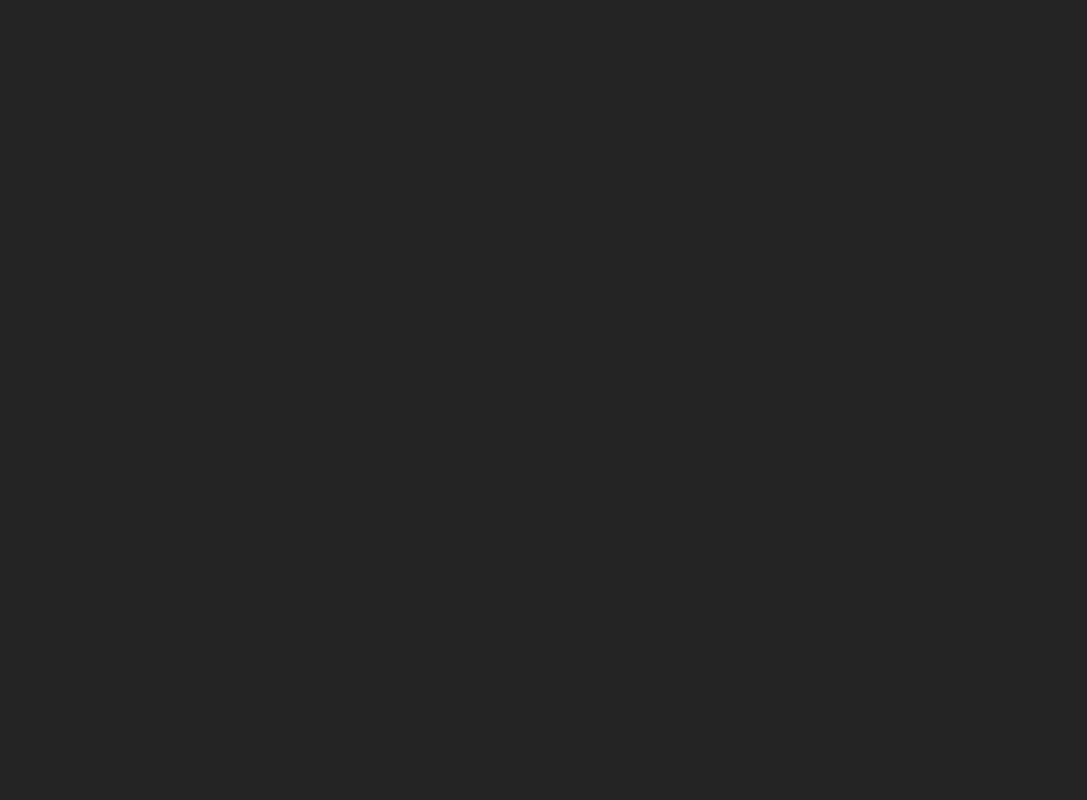
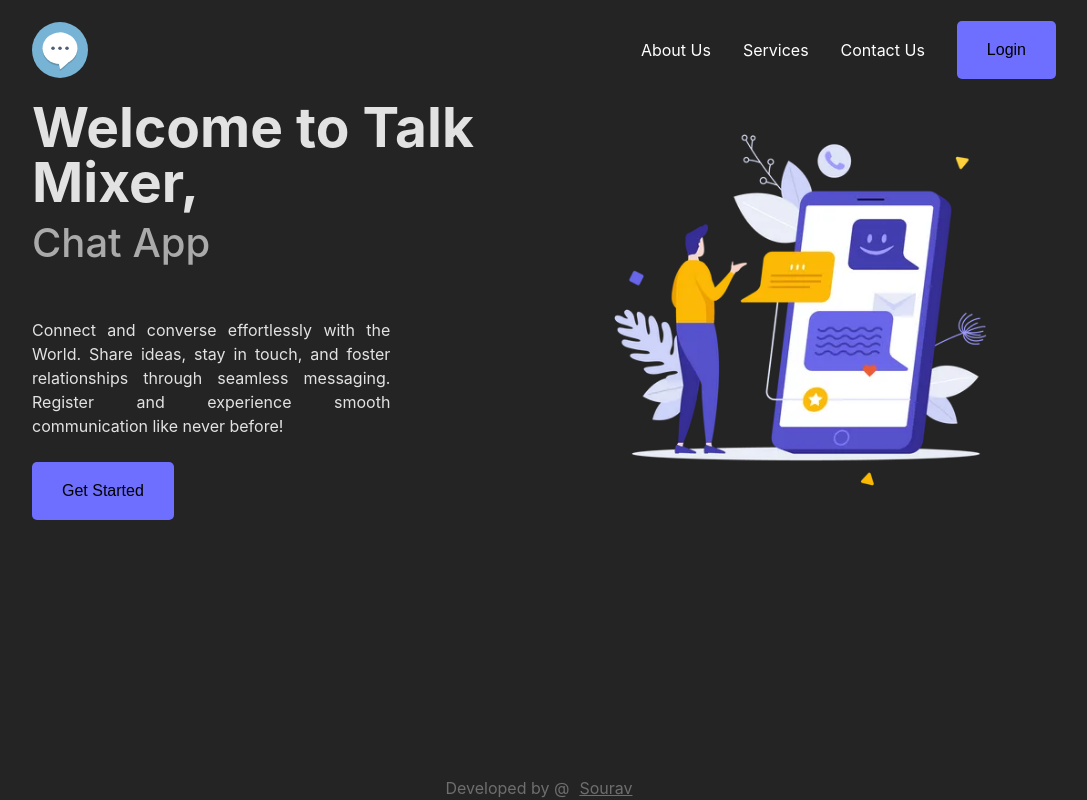
Before and after one commit to souravcodes1080/Talk-Mixer, a React (Vite) app in the folder frontend/: page /home in a window 1280 px wide. Before the commit this address had no page. Shown: the whole page, without its empty margins (96-1183 px from the left). Built offline with nearby package versions, Linux system fonts and the light colour scheme.

Commit message:
homepage routes

```diff
--- a/frontend/src/App.jsx
+++ b/frontend/src/App.jsx
@@ -11,8 +11,8 @@ function App() {
       <Routes>
         <Route path="/auth/v1/560qw108/register" element={<Register />}></Route>
         <Route path="/auth/v1/671uy885/login" element={<Login />}></Route>
-        <Route path="/" element={<Homepage />}></Route>
-        <Route path="/auth/v1/509talkmixer119/chat" element={<Chat />}></Route>
+        <Route path="/home" element={<Homepage />}></Route>
+        <Route path="/" element={<Chat />}></Route>
         {/* <Route path="/auth/v1/456az342/set_avatar" element={<SetAvatar />}></Route> */}
       </Routes>
     </BrowserRouter>
--- a/frontend/src/components/Contacts.jsx
+++ b/frontend/src/components/Contacts.jsx
@@ -22,7 +22,7 @@ function Contacts({ contacts, currentUser, changeChat }) {
 
   const logoff = () =>{
     localStorage.clear()
-    navigate("/")
+    navigate("/home")
   }
   const changeCurrentChat = (index, contact) => {
     setcurrentSelected(index);
--- a/frontend/src/components/Header.jsx
+++ b/frontend/src/components/Header.jsx
@@ -12,13 +12,13 @@ function Header() {
           </div>
           <div className="right">
           <div className="about-us">
-            <Link className="tab-link" to= "/" >About Us</Link>
+            <Link className="tab-link" to= "#" >About Us</Link>
           </div>
           <div className="services">
-            <Link className="tab-link" to= "/" >Services</Link>
+            <Link className="tab-link" to= "#" >Services</Link>
           </div>
           <div className="contact-us">
-            <Link className="tab-link" to= "/" >Contact Us</Link>
+            <Link className="tab-link" to= "#" >Contact Us</Link>
           </div>
             <Link to="/auth/v1/671uy885/login">
               <button className="get-started">Login</button>
--- a/frontend/src/pages/Login.jsx
+++ b/frontend/src/pages/Login.jsx
@@ -11,7 +11,7 @@ function Login() {
   const navigate = useNavigate()
   useEffect(()=>{
     if(localStorage.getItem("chat-app-user")){
-      navigate("auth/v1/509talkmixer119/chat")
+      navigate("/")
     }
   }, [])
   const [values, setValues] = useState({
@@ -51,7 +51,7 @@ function Login() {
         if (response.data.status) {
           localStorage.setItem("chat-app-user",JSON.stringify(response.data.existingUser))
           toast.success(response.data.message, toastOptions);
-          navigate("/auth/v1/509talkmixer119/chat")
+          navigate("/")
         } else {
           toast.error(response.data.message, toastOptions);
         }
--- a/frontend/src/pages/Register.jsx
+++ b/frontend/src/pages/Register.jsx
@@ -11,7 +11,7 @@ function Register() {
   const navigate = useNavigate()
   useEffect(()=>{
     if(localStorage.getItem("chat-app-user")){
-      navigate("/auth/v1/509talkmixer119/chat")
+      navigate("/")
     }
   }, [])
   const [values, setValues] = useState({
```
